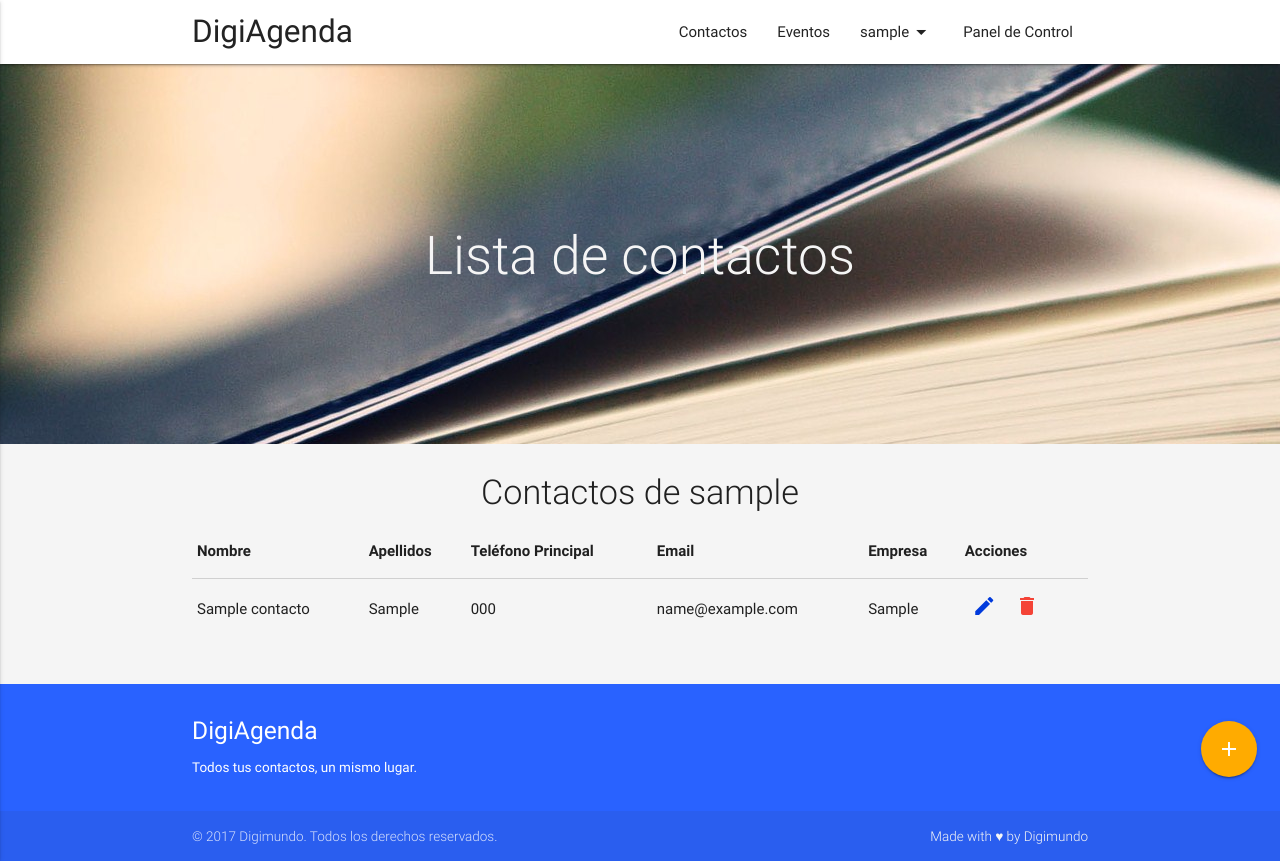
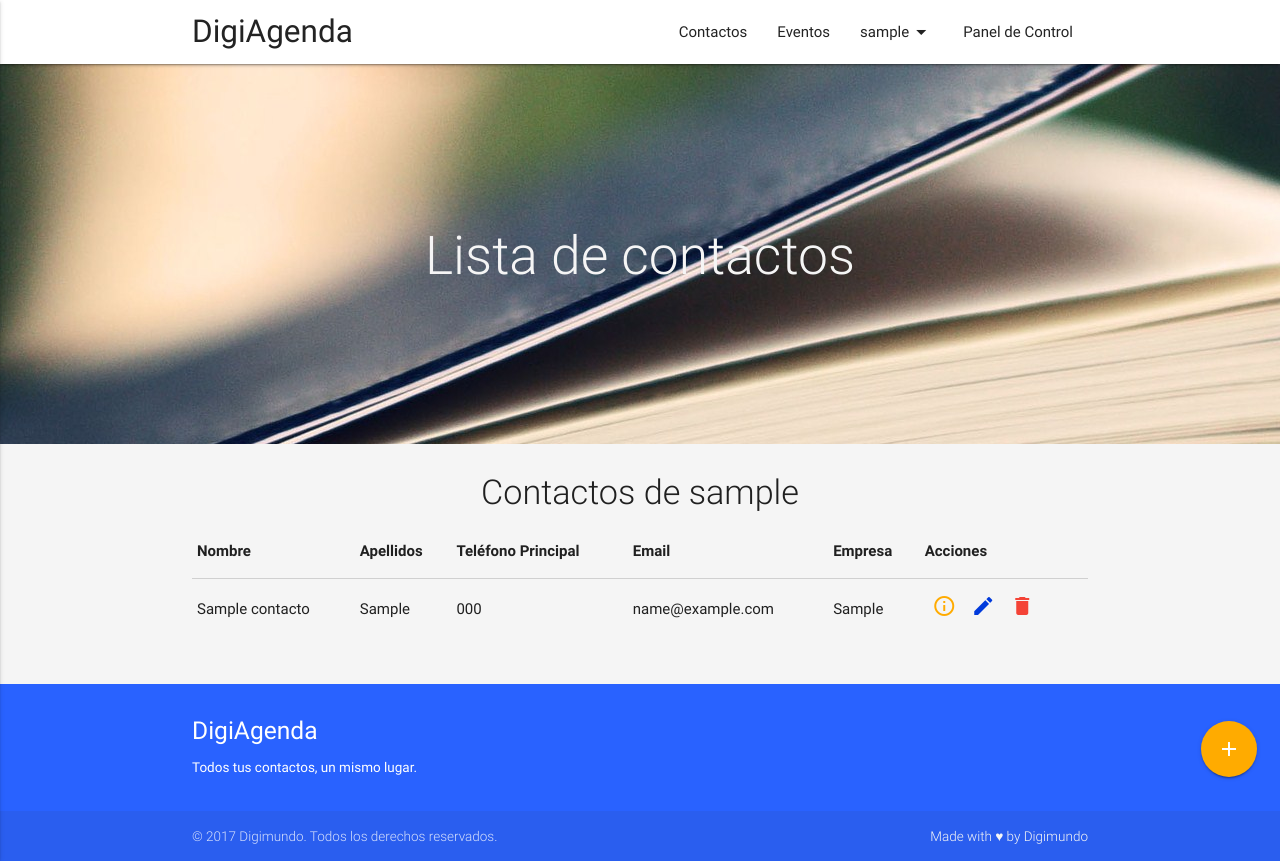
Before and after one commit to DigimundoTesca/diary-cloud, a Django app: page /contactos/ in a window 1280 px wide. Run offline with Django 3.2, Linux system fonts and the light colour scheme; a user stored in the database is signed in; tables that the repository leaves empty hold one stand-in row (values such as "Sample post"); grey boxes marked "Sample" are stand-in pictures; some libraries are stand-ins or nearby versions.

Commit message:
Added icon fonts

```diff
--- a/contacts/templates/contactos/contactos.html
+++ b/contacts/templates/contactos/contactos.html
@@ -31,6 +31,7 @@
         <td>{{ contacto.email }}</td>
         <td>{{ contacto.empresa }}</td>
         <td class="td-icons">
+          <span class="icon-container icon-info"><i class="material-icons">info_outline</i></span>
           <span class="icon-container icon-edit"><i class="material-icons">mode_edit</i></span>
           <span class="icon-container icon-delete"><i class="material-icons">delete</i></span>
         </td>
--- a/diary/static/css/master.css
+++ b/diary/static/css/master.css
@@ -60,6 +60,10 @@ footer.page-footer {
   background-color: #2962ff;
   font-size: .9rem; }
 
+.icon-info {
+  color: #ffab00; }
+.icon-info:hover {
+  color: #ffcd66; }
 .icon-edit {
   color: #003adc; }
 .icon-edit:hover {
@@ -117,6 +121,8 @@ ul.dropdown-content {
 .dropdown-content li > span, .dropdown-content li > a {
   color: #039be5; }
 
+tr td.td-icons {
+  display: flex; }
   tr td.td-icons span.icon-container {
     padding-left: .5rem;
     padding-right: .5rem;
--- a/diary/static/scss/master.scss
+++ b/diary/static/scss/master.scss
@@ -71,6 +71,12 @@ footer.page-footer  {
   font-size: .9rem;
 }
 .icon {
+  &-info {
+    color: $secondary-color;
+  }
+  &-info:hover {
+    color: lighten($secondary-color, 20%);
+  }
   &-edit {
     color: $primary-color-dark;
   }
@@ -142,6 +148,7 @@ ul.dropdown-content {
   }
 }
 tr td.td-icons {
+  display: flex;
   span.icon-container {
     padding-left: .5rem;
     padding-right: .5rem;
```
Also changed, not shown: 1 other file. Lines whose indentation alone changed are shown as unchanged.
